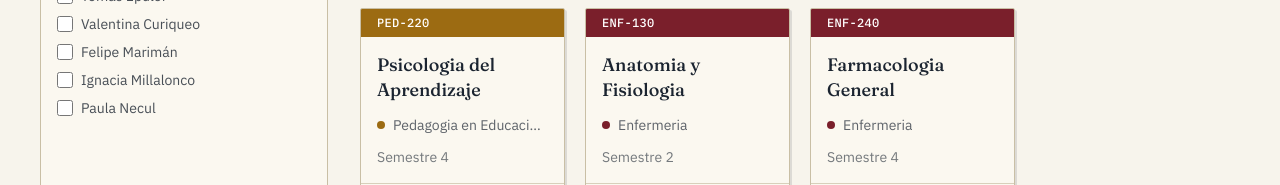
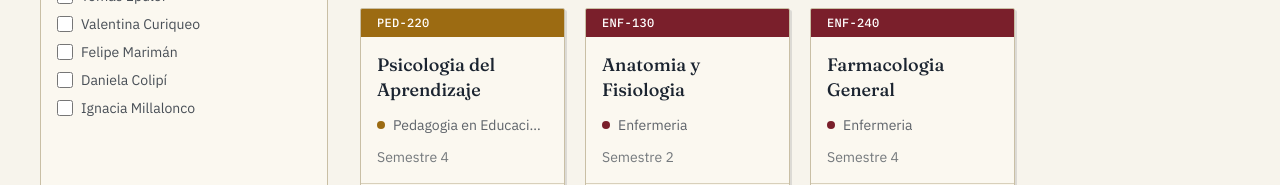
Before and after one commit to cchelooo/ApuntesUCT, a React (Vite) app in the folder web/: page /catalog in a window 1280 px wide. Shown: the part 767-952 px from the top of the page. Built offline with nearby package versions, Linux system fonts and the light colour scheme.

Commit message:
Correcciones F-Bar_nro1

```diff
--- a/web/src/infrastructure/catalog/careers.mock.ts
+++ b/web/src/infrastructure/catalog/careers.mock.ts
@@ -21,7 +21,13 @@ export const careersMock: Career[] = [
     code: 'PEDB',
     active: true,
   },
-  { id: 'c4', universityId: 'u1', name: 'Enfermería', code: 'ENF', active: true },
+  {
+    id: 'c4',
+    universityId: 'u1',
+    name: 'Enfermería',
+    code: 'ENF',
+    active: true,
+  },
   {
     id: 'c5',
     universityId: 'u2',
--- a/web/src/infrastructure/catalog/professors.mock.ts
+++ b/web/src/infrastructure/catalog/professors.mock.ts
@@ -1,11 +1,64 @@
 import type { Professor } from '../../domain/catalog/professor';
 export const professorsMock: Professor[] = [
-  { id: 'p1', name: 'Marcela Huenchul', email: 'marcela.huenchul@uct.cl', active: true },
-  { id: 'p2', name: 'Rodrigo Paillao', email: 'rodrigo.paillao@uct.cl', active: true },
-  { id: 'p3', name: 'Camila Ñanculef', email: 'camila.nanculef@uct.cl', active: true },
-  { id: 'p4', name: 'Tomás Epulef', email: 'tomas.epulef@uct.cl', active: true },
-  { id: 'p5', name: 'Valentina Curiqueo', email: 'valentina.curiqueo@uct.cl', active: true },
-  { id: 'p6', name: 'Felipe Marimán', email: 'felipe.mariman@uct.cl', active: true },
-  { id: 'p7', name: 'Ignacia Millalonco', email: 'ignacia.millalonco@uct.cl', active: true },
-  { id: 'p8', name: 'Paula Necul', email: 'paula.necul@ufro.cl', active: true },
+  {
+    id: 'p1',
+    name: 'Marcela Huenchul',
+    email: 'marcela.huenchul@uct.cl',
+    active: true,
+  },
+  {
+    id: 'p2',
+    name: 'Rodrigo Paillao',
+    email: 'rodrigo.paillao@uct.cl',
+    active: true,
+  },
+  {
+    id: 'p3',
+    name: 'Camila Ñanculef',
+    email: 'camila.nanculef@uct.cl',
+    active: true,
+  },
+  {
+    id: 'p4',
+    name: 'Tomás Epulef',
+    email: 'tomas.epulef@uct.cl',
+    active: true,
+  },
+  {
+    id: 'p5',
+    name: 'Valentina Curiqueo',
+    email: 'valentina.curiqueo@uct.cl',
+    active: true,
+  },
+  {
+    id: 'p6',
+    name: 'Felipe Marimán',
+    email: 'felipe.mariman@uct.cl',
+    active: true,
+  },
+  {
+    id: 'p7',
+    name: 'Daniela Colipí',
+    email: 'daniela.colipi@uct.cl',
+    active: true,
+  },
+  {
+    id: 'p8',
+    name: 'Ignacia Millalonco',
+    email: 'ignacia.millalonco@uct.cl',
+    active: true,
+  },
+  {
+    id: 'p9',
+    name: 'Bastián Quintrileo',
+    email: 'bastian.quintrileo@uct.cl',
+    active: true,
+  },
+  { id: 'p10', name: 'Paula Necul', email: 'paula.necul@uct.cl', active: true },
+  {
+    id: 'p11',
+    name: 'Cristóbal Antinao',
+    email: 'cristobal.antinao@uct.cl',
+    active: true,
+  },
 ];
--- a/web/src/infrastructure/catalog/universities.mock.ts
+++ b/web/src/infrastructure/catalog/universities.mock.ts
@@ -1,5 +1,10 @@
 import type { University } from '../../domain/catalog/university';
 export const universitiesMock: University[] = [
-  { id: 'u1', name: 'Universidad Católica de Temuco', code: 'UCT', active: true },
+  {
+    id: 'u1',
+    name: 'Universidad Católica de Temuco',
+    code: 'UCT',
+    active: true,
+  },
   { id: 'u2', name: 'Universidad de La Frontera', code: 'UFRO', active: true },
 ];
--- a/web/src/presentation/components/catalog/CatalogFilterSidebar.tsx
+++ b/web/src/presentation/components/catalog/CatalogFilterSidebar.tsx
@@ -8,7 +8,10 @@ function careersByUniversity(universityId: string): Career[] {
   return careersMock.filter((career) => career.universityId === universityId);
 }
 
-function toggleInSet(setState: Dispatch<SetStateAction<Set<string>>>, id: string) {
+function toggleInSet(
+  setState: Dispatch<SetStateAction<Set<string>>>,
+  id: string
+) {
   setState((prev) => {
     const next = new Set(prev);
     if (next.has(id)) {
@@ -22,14 +25,21 @@ function toggleInSet(setState: Dispatch<SetStateAction<Set<string>>>, id: string
 
 export function CatalogFilterSidebar() {
   const [openUniversities, setOpenUniversities] = useState<Set<string>>(
-    () => new Set(universitiesMock.slice(0, 1).map((university) => university.id)),
+    () =>
+      new Set(universitiesMock.slice(0, 1).map((university) => university.id))
   );
-  const [checkedUniversities, setCheckedUniversities] = useState<Set<string>>(new Set());
+  const [checkedUniversities, setCheckedUniversities] = useState<Set<string>>(
+    new Set()
+  );
   const [checkedCareers, setCheckedCareers] = useState<Set<string>>(new Set());
-  const [checkedProfessors, setCheckedProfessors] = useState<Set<string>>(new Set());
+  const [checkedProfessors, setCheckedProfessors] = useState<Set<string>>(
+    new Set()
+  );
 
   const hasActiveFilters =
-    checkedUniversities.size > 0 || checkedCareers.size > 0 || checkedProfessors.size > 0;
+    checkedUniversities.size > 0 ||
+    checkedCareers.size > 0 ||
+    checkedProfessors.size > 0;
 
   function clearFilters() {
     setCheckedUniversities(new Set());
@@ -56,7 +66,9 @@ export function CatalogFilterSidebar() {
       </div>
 
       <fieldset className="border-b border-catalog-line px-4 py-4">
-        <legend className="font-display text-sm text-catalog-ink">Universidad</legend>
+        <legend className="font-display text-sm text-catalog-ink">
+          Universidad
+        </legend>
 
         <div className="mt-3 flex flex-col gap-3">
           {universitiesMock.map((university) => {
@@ -71,8 +83,10 @@ export function CatalogFilterSidebar() {
                     <input
                       type="checkbox"
                       checked={checkedUniversities.has(university.id)}
-                      onChange={() => toggleInSet(setCheckedUniversities, university.id)}
-                      className="h-4 w-4 rounded-sm border-catalog-line text-catalog-maroon focus:ring-catalog-maroon"
+                      onChange={() =>
+                        toggleInSet(setCheckedUniversities, university.id)
+                      }
+                      className="h-4 w-4 rounded-sm border-catalog-line accent-catalog-maroon"
                     />
                     <span>{university.name}</span>
                   </label>
@@ -80,13 +94,16 @@ export function CatalogFilterSidebar() {
                   {careers.length > 0 && (
                     <button
                       type="button"
-                      onClick={() => toggleInSet(setOpenUniversities, university.id)}
+                      onClick={() =>
+                        toggleInSet(setOpenUniversities, university.id)
+                      }
                       aria-expanded={isOpen}
                       aria-controls={panelId}
                       className="rounded-sm p-1 text-catalog-ink/50 hover:text-catalog-ink"
                     >
                       <span className="sr-only">
-                        {isOpen ? 'Ocultar carreras de' : 'Mostrar carreras de'} {university.name}
+                        {isOpen ? 'Ocultar carreras de' : 'Mostrar carreras de'}{' '}
+                        {university.name}
                       </span>
                       <svg
                         viewBox="0 0 20 20"
@@ -115,8 +132,10 @@ export function CatalogFilterSidebar() {
                         <input
                           type="checkbox"
                           checked={checkedCareers.has(career.id)}
-                          onChange={() => toggleInSet(setCheckedCareers, career.id)}
-                          className="h-4 w-4 rounded-sm border-catalog-line text-catalog-maroon focus:ring-catalog-maroon"
+                          onChange={() =>
+                            toggleInSet(setCheckedCareers, career.id)
+                          }
+                          className="h-4 w-4 rounded-sm border-catalog-line accent-catalog-maroon"
                         />
                         <span>{career.name}</span>
                       </label>
@@ -130,16 +149,21 @@ export function CatalogFilterSidebar() {
       </fieldset>
 
       <fieldset className="px-4 py-4">
-        <legend className="font-display text-sm text-catalog-ink">Profesor</legend>
+        <legend className="font-display text-sm text-catalog-ink">
+          Profesor
+        </legend>
 
         <div className="mt-3 flex max-h-56 flex-col gap-2 overflow-y-auto pr-1">
           {professorsMock.map((professor) => (
-            <label key={professor.id} className="flex items-center gap-2 text-sm text-catalog-ink/80">
+            <label
+              key={professor.id}
+              className="flex items-center gap-2 text-sm text-catalog-ink/80"
+            >
               <input
                 type="checkbox"
                 checked={checkedProfessors.has(professor.id)}
                 onChange={() => toggleInSet(setCheckedProfessors, professor.id)}
-                className="h-4 w-4 rounded-sm border-catalog-line text-catalog-maroon focus:ring-catalog-maroon"
+                className="h-4 w-4 rounded-sm border-catalog-line accent-catalog-maroon"
               />
               <span>{professor.name}</span>
             </label>
--- a/web/tailwind.config.js
+++ b/web/tailwind.config.js
@@ -10,6 +10,7 @@ export default {
           paperMuted: '#F3EEDF',
           bg: '#F7F4EC',
           line: '#C9BFA5',
+          maroon: '#7A1F2B',
         },
       },
       fontFamily: {
```
Also changed, not shown: web/src/presentation/pages/CatalogPage.tsx (+8 -4 lines), web/src/domain/catalog/career.ts (line endings or trailing spaces), web/src/domain/catalog/professor.ts (line endings or trailing spaces), web/src/domain/catalog/university.ts (line endings or trailing spaces).
